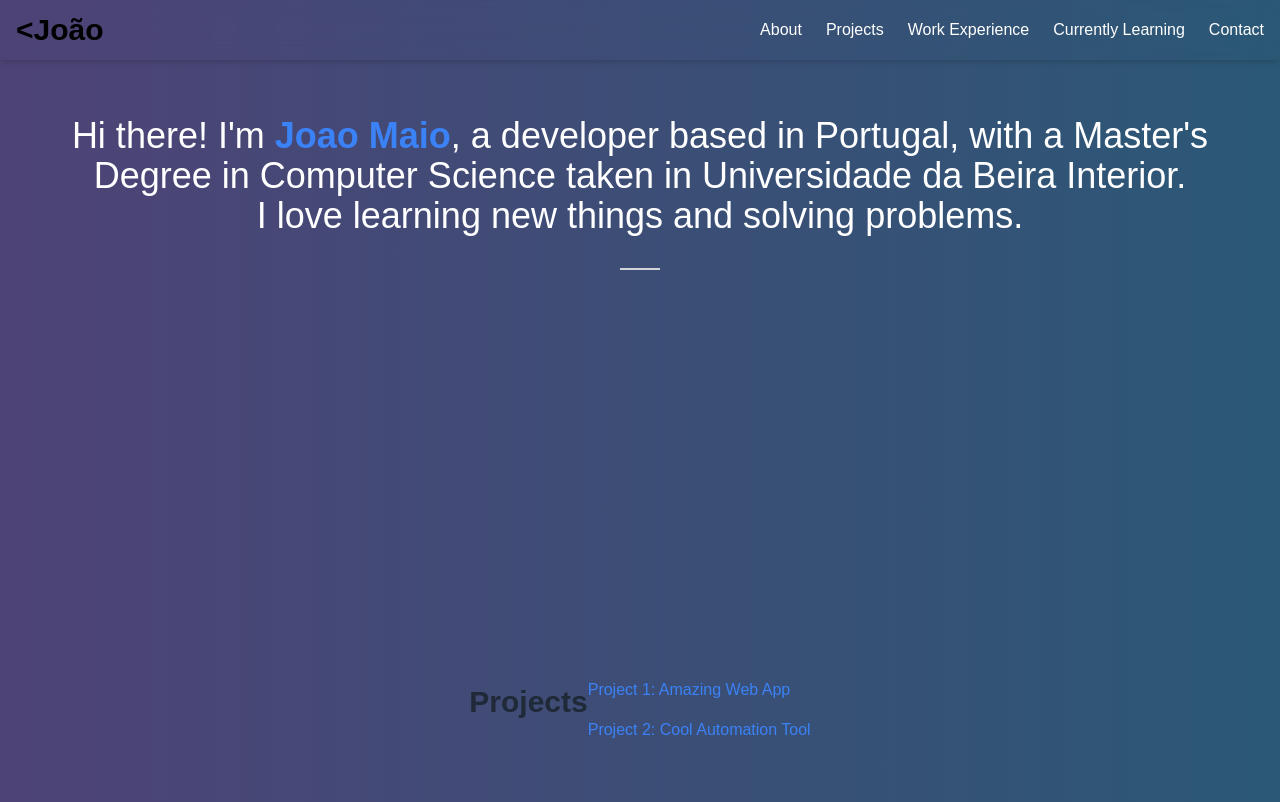
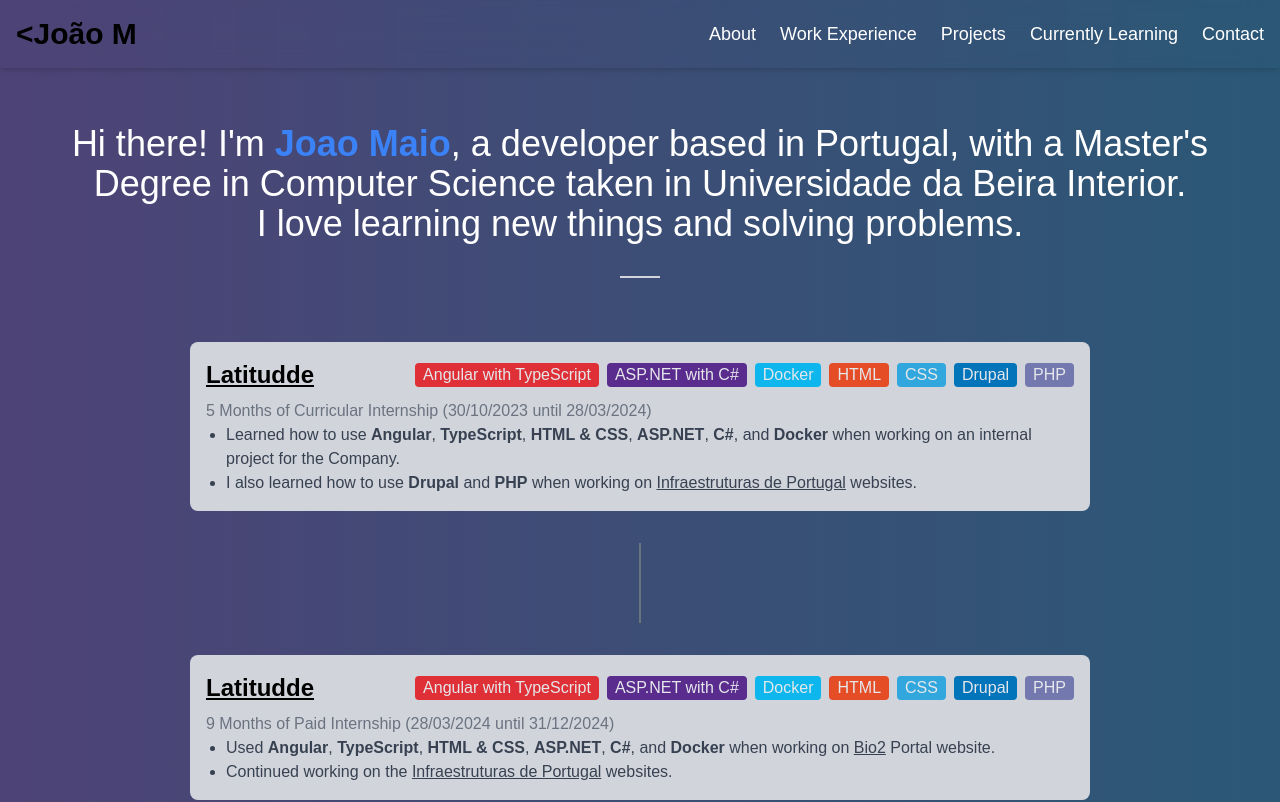
Before and after one commit to JoaoMaio/JoaoMaio.github.io, a Next.js app: page / in a window 1280 px wide. Shown: the top 802 px of the page. Built offline with nearby package versions, Linux system fonts and the light colour scheme.

Commit message:
Work Experience

```diff
--- a/app/layout.tsx
+++ b/app/layout.tsx
@@ -2,9 +2,8 @@ import type { Metadata } from "next";
 import "./globals.css";
 import TypewriterEffect from "@/components/typewriter";
 
-
 export const metadata: Metadata = {
-  title: "Testing",
+  title: "Joao Maio Portfolio",
   description: "Showcasing my work and projects",
 };
 
@@ -18,43 +17,43 @@ export default function RootLayout({
       <body className="bg-gradient-to-l from-Gblack to-Gpurple">
         {/* Header */}
         <header id="home" className="sticky top-0 z-50 shadow-md backdrop-blur-lg">
-          <nav className="mx-4 py-3 flex justify-between items-center">
+          <nav className="mx-4 py-3 flex flex-col lg:flex-row lg:justify-between lg:items-center">
             {/* Logo */}
-            <div>
+            <div className="mb-4 lg:mb-0 flex justify-center">
               <TypewriterEffect words={["<João Maio/>"]} />
             </div>
 
             {/* Navigation Links */}
-            <ul className="flex justify-center items-center space-x-6">
+            <ul className="flex flex-row space-x-3 items-center justify-center text-sm lg:text-lg lg:space-x-6 lg:justify-end">
               <li>
-                <a href="#about" className="text-white hover:text-blue-500">
+                <a href="#about" className="block py-2 text-white hover:text-blue-500">
                   About
                 </a>
               </li>
               <li>
-                <a href="#projects" className="text-white hover:text-blue-500">
+                <a href="#workexp" className="text-center block py-2 text-white hover:text-blue-500">
+                  Work Experience
+                </a>
+              </li>
+              <li>
+                <a href="#projects" className="block py-2 text-white hover:text-blue-500">
                   Projects
                 </a>
               </li>
               <li>
-                <a href="#workexp" className="text-white hover:text-blue-500">
-                  Work Experience
-                </a>
-              </li>
-
-              <li>
-                <a href="#currentLearning" className="text-white hover:text-blue-500">
+                <a href="#currentLearning" className="text-center block py-2 text-white hover:text-blue-500">
                   Currently Learning
                 </a>
               </li>
               <li>
-                <a href="#contact" className="text-white hover:text-blue-500">
+                <a href="#contact" className="block py-2 text-white hover:text-blue-500">
                   Contact
                 </a>
               </li>
             </ul>
           </nav>
         </header>
+
 
         {/* Main Content */}
         <main>{children}</main>
--- a/app/page.tsx
+++ b/app/page.tsx
@@ -16,6 +16,67 @@ export default function HomePage() {
       <div className="flex flex-col items-center justify-center">
         <hr className="w-10 border-t-2 border-gray-300 my-8"></hr>
       </div>
+
+      <section id="workexp" className="min-h-screen flex flex-col items-center p-8 space-y-8">
+        {/* First Work Experience */}
+        <div className="px-4 py-4 mx-auto font-normal bg-gray-300 rounded-lg w-full max-w-[900px]">
+          <div className="flex flex-col justify-between lg:flex-row">
+            <h3 className="mb-2 text-2xl font-semibold leading-snug">
+              <a className="underline hover:text-blue-500" href="https://latitudde.com">Latitudde</a>
+            </h3>
+            <div className="flex flex-wrap items-center mb-2 gap-y-2 space-x-2 lg:space-x-2 lg:space-y-0 lg:flex-row">
+              <p className="px-2 text-gray-200 bg-angularColor rounded">Angular with TypeScript</p>
+              <p className="px-2 text-gray-200 bg-aspnetColor rounded">ASP.NET with C#</p>
+              <p className="px-2 text-gray-200 bg-dockerColor rounded">Docker</p>
+              <p className="px-2 text-gray-200 bg-htmlColor rounded">HTML</p>
+              <p className="px-2 text-gray-200 bg-cssColor rounded">CSS</p>
+              <p className="px-2 text-gray-200 bg-drupalColor rounded">Drupal</p>
+              <p className="px-2 text-gray-200 bg-phpColor rounded">PHP</p>
+            </div>
+          </div>
+          <p className="text-gray-500">5 Months of Curricular Internship (30/10/2023 until 28/03/2024)</p>
+            <ul className="list-disc pl-5">
+              <li className="text-gray-700">
+                Learned how to use <strong className="font-bold">Angular</strong>, <strong className="font-bold">TypeScript</strong>, <strong className="font-bold">HTML & CSS</strong>,  <strong className="font-bold">ASP.NET</strong>, <strong className="font-bold">C#</strong>, and <strong className="font-bold">Docker</strong> when working on an internal project for the Company.
+              </li>
+              <li className="text-gray-700">
+                I also learned how to use <strong className="font-bold">Drupal</strong> and <strong className="font-bold">PHP</strong> when working on <a href="https://www.infraestruturasdeportugal.pt" className="underline hover:text-blue-500">Infraestruturas de Portugal</a> websites.
+              </li>
+            </ul>
+        </div>
+
+
+        {/* Vertical Line */}
+        <div className="w-[2px] h-20 bg-gray-500"></div>
+
+        {/* Second Work Experience  */}
+        <div className="px-4 py-4 mx-auto font-normal bg-gray-300 rounded-lg w-full max-w-[900px]">
+          <div className="flex flex-col justify-between lg:flex-row">
+            <h3 className="mb-2 text-2xl font-semibold leading-snug">
+              <a className="underline hover:text-blue-500" href="https://latitudde.com">Latitudde</a>
+            </h3>
+            <div className="flex flex-wrap items-center mb-2 gap-y-2 space-x-2 lg:space-x-2 lg:space-y-0 lg:flex-row">
+              <p className="px-2 text-gray-200 bg-angularColor rounded">Angular with TypeScript</p>
+              <p className="px-2 text-gray-200 bg-aspnetColor rounded">ASP.NET with C#</p>
+              <p className="px-2 text-gray-200 bg-dockerColor rounded">Docker</p>
+              <p className="px-2 text-gray-200 bg-htmlColor rounded">HTML</p>
+              <p className="px-2 text-gray-200 bg-cssColor rounded">CSS</p>
+              <p className="px-2 text-gray-200 bg-drupalColor rounded">Drupal</p>
+              <p className="px-2 text-gray-200 bg-phpColor rounded">PHP</p>
+            </div>
+          </div>
+          <p className="text-gray-500">9 Months of Paid Internship (28/03/2024 until 31/12/2024)</p>
+            <ul className="list-disc pl-5">
+              <li className="text-gray-700">
+                Used <strong className="font-bold">Angular</strong>, <strong className="font-bold">TypeScript</strong>, <strong className="font-bold">HTML & CSS</strong>,  <strong className="font-bold">ASP.NET</strong>, <strong className="font-bold">C#</strong>, and <strong className="font-bold">Docker</strong> when working on <a href="https://www.bio2.pt" className="underline hover:text-blue-500">Bio2</a> Portal website.
+              </li>
+              <li className="text-gray-700">
+                Continued working on the <a href="https://www.infraestruturasdeportugal.pt" className="underline hover:text-blue-500">Infraestruturas de Portugal</a> websites.
+              </li>
+            </ul>
+        </div>
+      </section>
+
 
       {/* Projects Section */}
       <section id="projects" className="min-h-screen flex items-center justify-center p-8">
--- a/package.json
+++ b/package.json
@@ -8,8 +8,8 @@
     "build": "next build",
     "start": "next start",
     "export": "next export",
-    "deploy": "gh-pages -d out",
-    "predeploy": "next build && next export"
+    "deploy": "gh-pages -d out --nojekyll",
+    "predeploy": "next build"
   },
   "dependencies": {
     "next": "15.1.5",
--- a/tailwind.config.js
+++ b/tailwind.config.js
@@ -10,6 +10,14 @@ module.exports = {
       colors: {
         "Gblack": "#2b5876",
         "Gpurple": "#4e4376",
+
+        "cssColor": "#32a7dd",
+        "htmlColor": "#e44d26",
+        "angularColor": "#de3036",
+        "aspnetColor": "#592c8d",
+        "dockerColor": "#0db7ed",
+        "drupalColor": "#0274ba",
+        "phpColor": "#7378af",
       },
     },
   },
```
